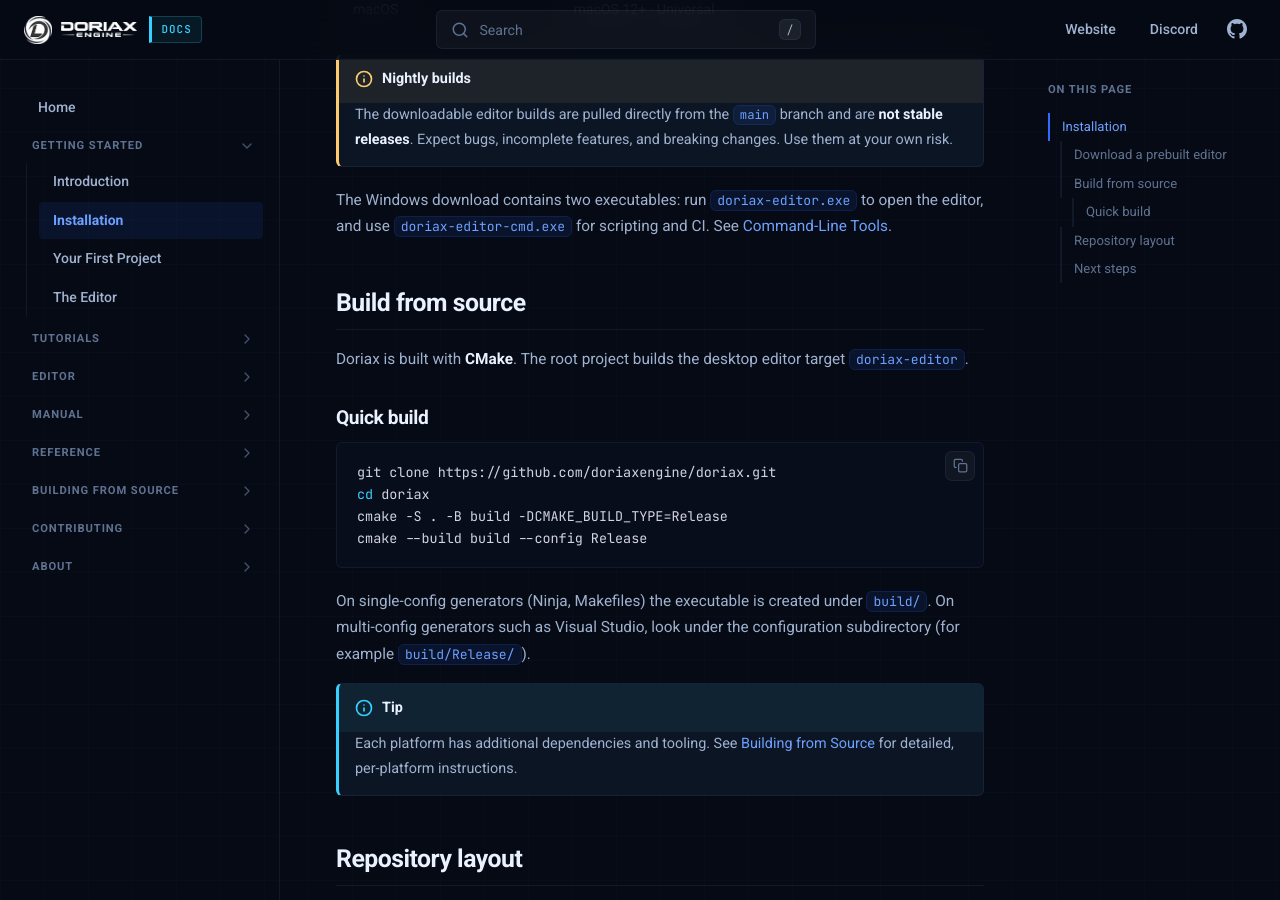
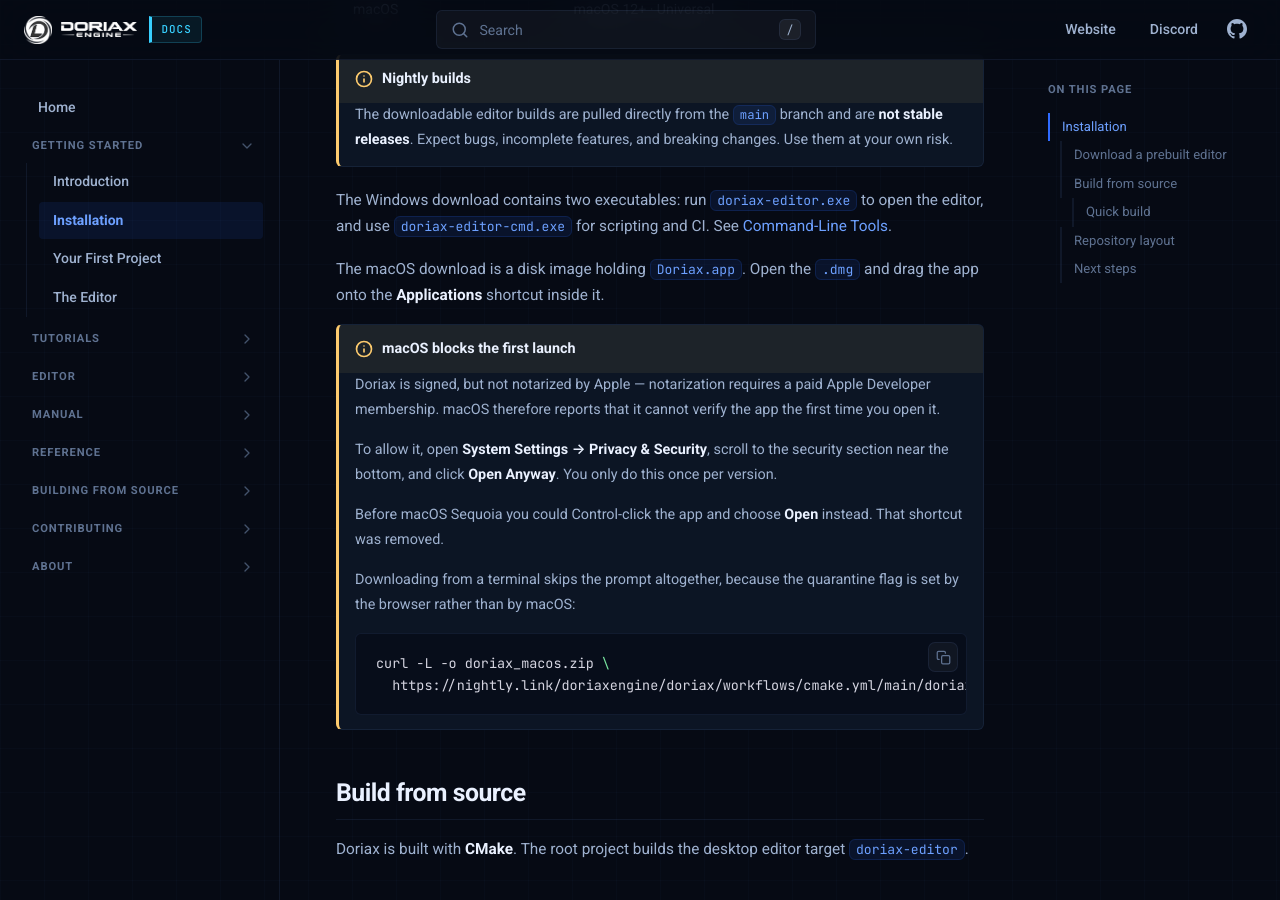
Before and after one commit to doriaxengine/doriax-docs, an MkDocs documentation site: the page built from docs/getting-started/installation.md, in a window 1280 px wide and 900 px high, scrolled down 577 px. Built offline with MkDocs 1.6.1, drawn with Linux system fonts in a browser that asks for light colours.

Commit message:
Macos app info

````diff
--- a/docs/getting-started/installation.md
+++ b/docs/getting-started/installation.md
@@ -30,6 +30,28 @@ Builds are available for:
 The Windows download contains two executables: run `doriax-editor.exe` to open the
 editor, and use `doriax-editor-cmd.exe` for scripting and CI. See
 [Command-Line Tools](../editor/command-line.md).
+
+The macOS download is a disk image holding `Doriax.app`. Open the `.dmg` and drag the app
+onto the **Applications** shortcut inside it.
+
+!!! warning "macOS blocks the first launch"
+    Doriax is signed, but not notarized by Apple — notarization requires a paid Apple
+    Developer membership. macOS therefore reports that it cannot verify the app the first
+    time you open it.
+
+    To allow it, open **System Settings → Privacy & Security**, scroll to the security
+    section near the bottom, and click **Open Anyway**. You only do this once per version.
+
+    Before macOS Sequoia you could Control-click the app and choose **Open** instead. That
+    shortcut was removed.
+
+    Downloading from a terminal skips the prompt altogether, because the quarantine flag
+    is set by the browser rather than by macOS:
+
+    ```bash
+    curl -L -o doriax_macos.zip \
+      https://nightly.link/doriaxengine/doriax/workflows/cmake.yml/main/doriax_macos.zip
+    ```
 
 ## Build from source
 
````
Also changed, not shown: docs/building/macos.md (+11 -3 lines), docs/editor/command-line.md (+11 -0 lines).
